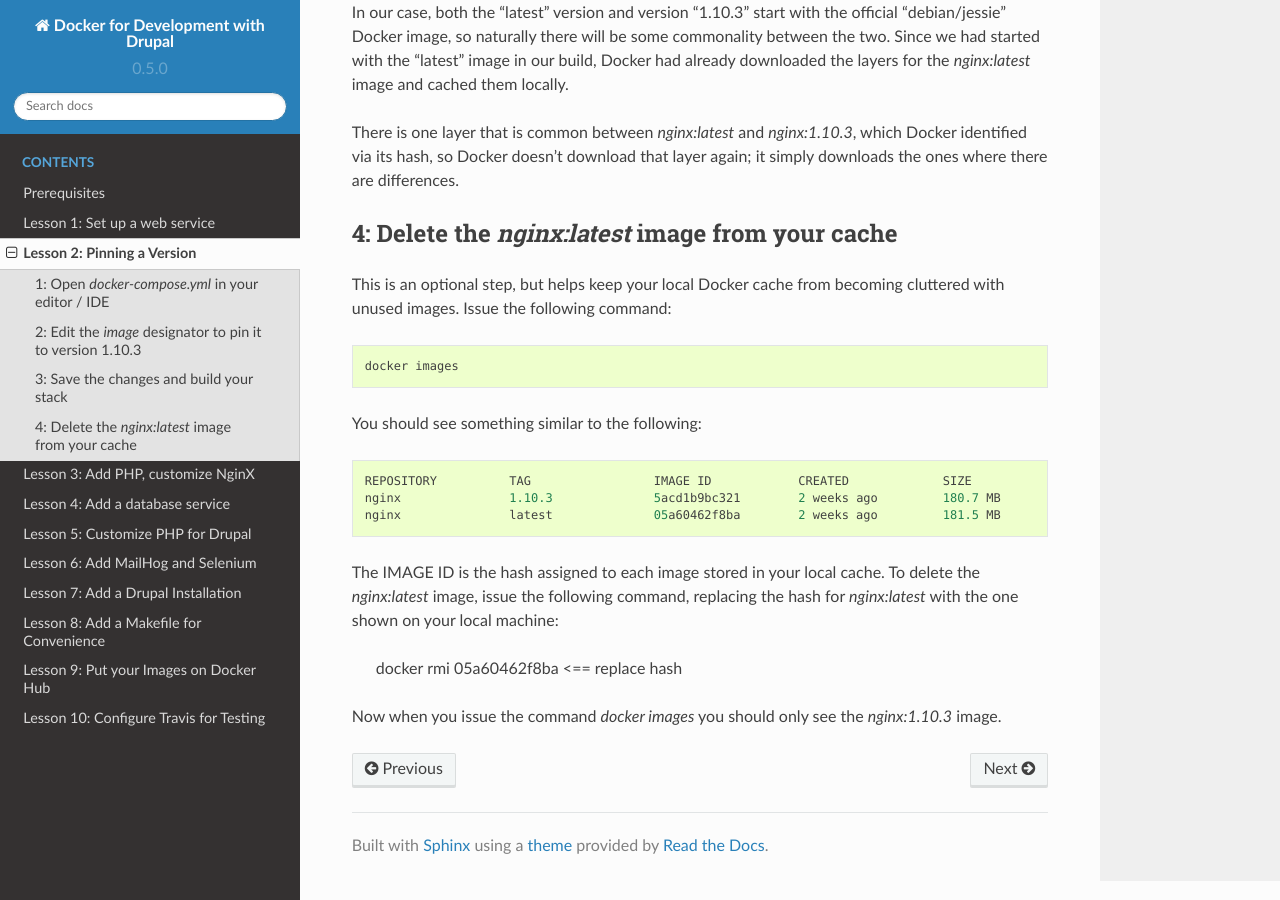
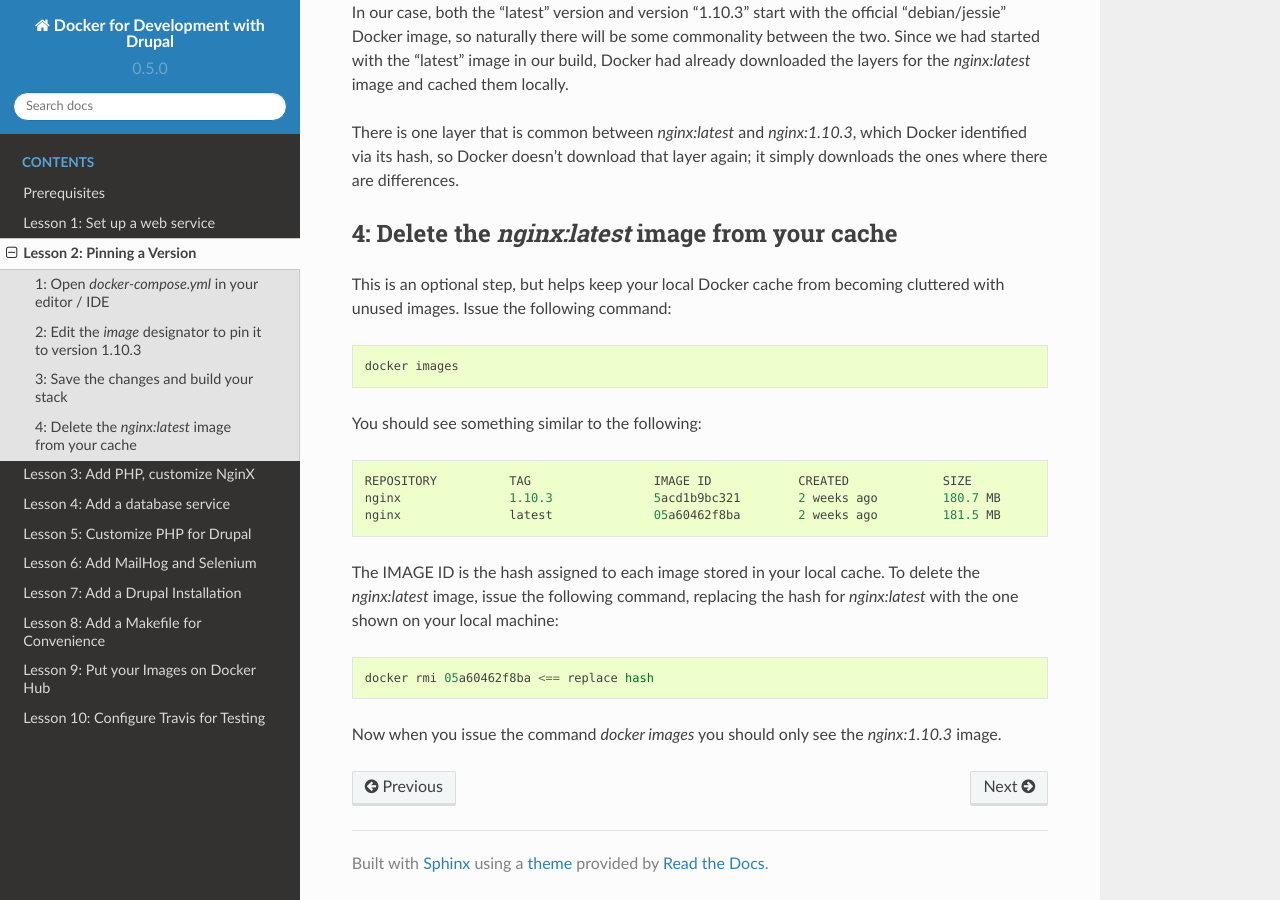
Before and after one commit to codementality/docker-for-drupal-development, a Sphinx documentation site: the page built from docs/lessontwo.rst, in a window 1280 px wide and 900 px high, scrolled down 1388 px. Built offline with Sphinx 7.4.7 and the Read the Docs theme 2.0.0, drawn with Linux system fonts in a browser that asks for light colours.

```diff
--- a/docs/lessontwo.rst
+++ b/docs/lessontwo.rst
@@ -84,7 +84,7 @@ You should see something similar to the following::
     nginx               latest              05a60462f8ba        2 weeks ago         181.5 MB
 
 
-The IMAGE ID is the hash assigned to each image stored in your local cache.  To delete the `nginx:latest` image, issue the following command, replacing the hash for `nginx:latest` with the one shown on your local machine:
+The IMAGE ID is the hash assigned to each image stored in your local cache.  To delete the `nginx:latest` image, issue the following command, replacing the hash for `nginx:latest` with the one shown on your local machine::
 
    docker rmi 05a60462f8ba <== replace hash
 
```
